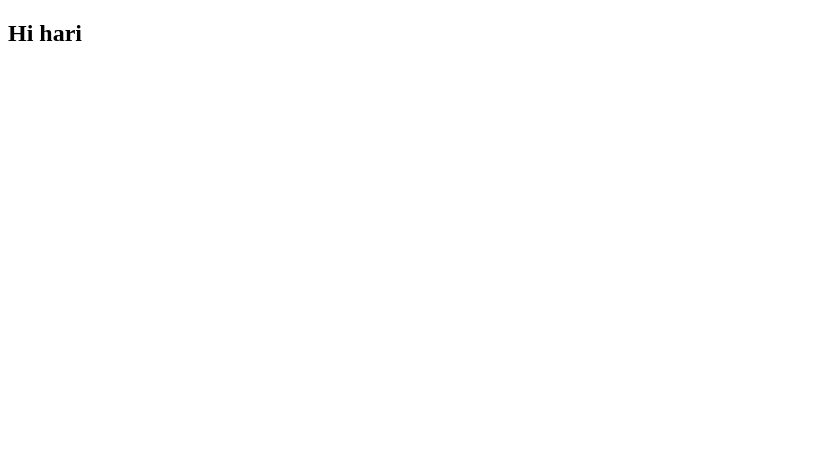
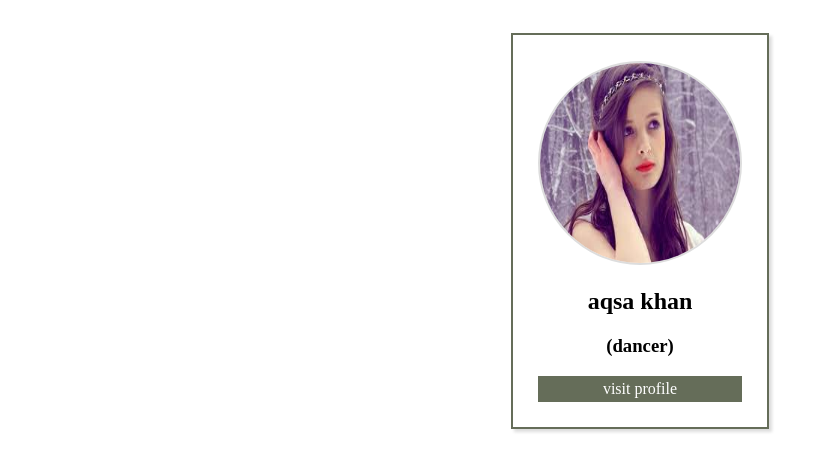
Before and after one commit to 17F61F0014/resumee, a plain HTML site: page index.html in a window 1280 px wide. Shown: the whole page, without its empty margins (0-826 px from the left). Drawn offline with Linux system fonts and the light colour scheme.

Commit message:
save all

```diff
--- a/index.html
+++ b/index.html
@@ -3,8 +3,19 @@
   <head>
     <meta charset="utf-8">
     <title></title>
+    <link rel="stylesheet" href="style.css">
   </head>
   <body>
-  <h2>Hi hari</h2>
+    <!-- parent  -->
+  <div class="parent">
+    <!-- child  -->
+  <div class="child">
+    <img src="profile.jpeg" alt="profile">
+    <h2>aqsa khan</h2>
+    <h3>(dancer)</h3>
+    <a href="resume.html">visit profile </a>
+  </div>
+</div>
+
   </body>
 </html>
--- /dev/null
+++ b/style.css
@@ -0,0 +1,46 @@
+.parent
+{
+  display:flex;
+  flex-direction:row;
+  justify-content: center;
+ }
+ .child
+ {
+   border:2px solid #656D59;
+   padding:2%;
+   margin:2%;
+   box-shadow:3px 3px 3px #ddd;
+ }
+ img{
+   width:200px;
+   height:200px;
+border-radius:50%;
+border:2px solid #ddd;
+ }
+h2,
+h3{
+  text-align:center;
+}
+
+a{
+  display:block;
+text-align:center;
+text-decoration:none;
+background:#656D59;
+color:#fff;
+padding:2%
+}
+.leftchild
+{
+  width:30%;
+  border:2px solid #ddd;
+  padding:2%;
+  margin:2%;
+}
+.rightchild
+{
+  width:70%;
+  border:2px solid #ddd;
+  padding:2%;
+  margin:2%
+}
```
Also changed, not shown: resume.html (added, +20 -0 lines), profile.jpeg (added).
